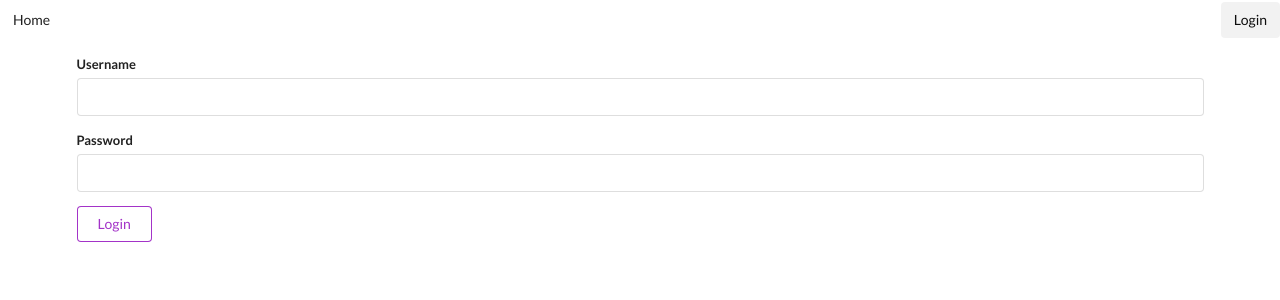
After one commit to kamcoder-dev/pandas_django, a Django app: page /login/ in a window 1280 px wide. The commit adds this page. Shown: the top 300 px of the page. Run offline with Django 3.2, Linux system fonts and the light colour scheme; some libraries are stand-ins or nearby versions.

```diff
--- a/csvs/views.py
+++ b/csvs/views.py
@@ -5,8 +5,10 @@ import csv
 from django.contrib.auth.models import User
 from django.core.exceptions import MultipleObjectsReturned
 from product.models import Product, Purchase
+from django.contrib.auth.decorators import login_required
 
 
+@login_required
 def upload_file_view(request):
     error_message = None
     success_message = None
--- a/customers/views.py
+++ b/customers/views.py
@@ -4,8 +4,10 @@ import matplotlib.pyplot as plt
 import seaborn as sns
 from .models import Customer
 from product.utils import get_image
+from django.contrib.auth.decorators import login_required
 
 
+@login_required
 def customer_corr_view(request):
     df = pd.DataFrame(Customer.objects.all().values())
     corr = round(df['budget'].corr(df['employment']), 2)
--- /dev/null
+++ b/dj_pd/forms.py
@@ -0,0 +1,16 @@
+from django import forms
+
+
+class LoginForm(forms.Form):
+    username = forms.CharField(max_length=220)
+    password = forms.CharField(max_length=220, widget=forms.PasswordInput)
+
+    def clean(self):
+        data = self.cleaned_data
+
+        username = data.get('username')
+        password = data.get('password')
+
+        # optional logic
+
+        return data
--- a/dj_pd/settings.py
+++ b/dj_pd/settings.py
@@ -103,6 +103,7 @@ AUTH_PASSWORD_VALIDATORS = [
     },
 ]
 
+LOGIN_URL = 'login'
 
 # Internationalization
 # https://docs.djangoproject.com/en/3.0/topics/i18n/
--- a/dj_pd/urls.py
+++ b/dj_pd/urls.py
@@ -17,9 +17,12 @@ from django.contrib import admin
 from django.urls import path, include
 from django.conf import settings
 from django.conf.urls.static import static
+from .views import home_view, login_view
 
 urlpatterns = [
     path('admin/', admin.site.urls),
+    path('', home_view, name='home'),
+    path('login/', login_view, name='login'),
     path('performance/', include('product.urls', namespace='product')),
     path('upload/', include('csvs.urls', namespace='csvs')),
     path('customers/', include('customers.urls', namespace='customers')),
--- /dev/null
+++ b/dj_pd/views.py
@@ -0,0 +1,31 @@
+from django.shortcuts import render, redirect
+from .forms import LoginForm
+from django.contrib.auth import authenticate, login
+
+
+def home_view(request):
+    return render(request, 'home.html', {})
+
+
+def login_view(request):
+    error_message = None
+    form = LoginForm()
+    if request.method == 'POST':
+        form = LoginForm(data=request.POST)
+
+        if form.is_valid():
+            username = form.data.get('username')
+            password = form.data.get('password')
+            user = authenticate(username=username, password=password)
+
+            if user is not None:
+                login(request, user)
+                if request.GET.get('next'):
+                    return redirect(request.GET.get('next'))
+                else:
+                    return redirect('home')
+
+            else:
+                error_message = "Wrong details...."
+
+    return render(request, 'login.html', {'form': form, 'error_message': error_message})
--- /dev/null
+++ b/templates/login.html
@@ -0,0 +1,39 @@
+{% extends 'base.html' %}
+
+
+{% block title %}Login{% endblock title %}
+
+{% block content %}
+
+<div class='block-center'>
+    {% if error_message %}
+    <div class="ui negative message">
+        <i class="close icon"></i>
+        <div class="header">
+            {{ error_message }}
+        </div>
+    </div>
+    {% endif %}
+
+
+
+    <form action="" method="POST" class="ui form">
+        {% csrf_token %}
+        <div class="field">
+            <label>Username</label>
+            {{form.username}}
+        </div>
+
+        <div class="field">
+            <label>Password</label>
+            {{form.password}}
+        </div>
+
+        <button class="ui purple basic button">Login </button>
+    </form>
+
+</div>
+
+
+
+{% endblock content %}
--- a/templates/navbar.html
+++ b/templates/navbar.html
@@ -1,21 +1,31 @@
+{% url 'login' as path_to_login %}
+{% url 'home' as path_to_home %}
 {% url 'product:main-product-view' as path_to_performance %}
 {% url 'product:add-purchase-view' as path_to_adding_records %}
 {% url 'csvs:upload-view' as path_to_upload %}
 {% url 'customers:main-customers-view' as path_to_customers %}
+{% url 'product:sales-view' as path_to_sales %}
+
+
 
 <div class="ui secondary  menu">
-    <a class=" item">
+    <a href={{path_to_home}} class="{% if request.path == path_to_home %} active {% endif %} item">
         Home
     </a>
+    {% if request.user.is_authenticated %}
     <a href={{path_to_performance}} class="{% if request.path == path_to_performance %} active {% endif %} item">
         Performance
+    </a>
+    <a href={{path_to_sales}} class="{% if request.path == path_to_sales %} active {% endif %} item">
+        Sales
+    </a>
+    <a href={{path_to_customers}} class="{% if request.path == path_to_customers %} active {% endif %} item">
+        Customers
     </a>
     <a href={{path_to_adding_records}} class="{% if request.path == path_to_adding_records %} active {% endif %} item">
         Add Records
     </a>
-    <a href={{path_to_customers}} class="{% if request.path == path_to_customers %} active {% endif %} item">
-        Customers
-    </a>
+
     <a href={{path_to_upload}} class="{% if request.path == path_to_upload %} active {% endif %} item">
         Upload
     </a>
@@ -24,4 +34,12 @@
             Logout
         </a>
     </div>
+    {% else %}
+    <div class="right menu">
+        <a class="ui item">
+            <a href={{path_to_login}} class="ui item {% if request.path == path_to_login %} active {% endif %}">
+                Login
+            </a>
+    </div>
+    {% endif %}
 </div>
```
Also changed, not shown: customers/templates/customers/main.html (+3 -1 lines), product/templates/products/sales.html (added, +17 -0 lines), product/views.py (+13 -2 lines), templates/home.html (added, +16 -0 lines), static_project/workers-5246634_1920.jpg (added).
